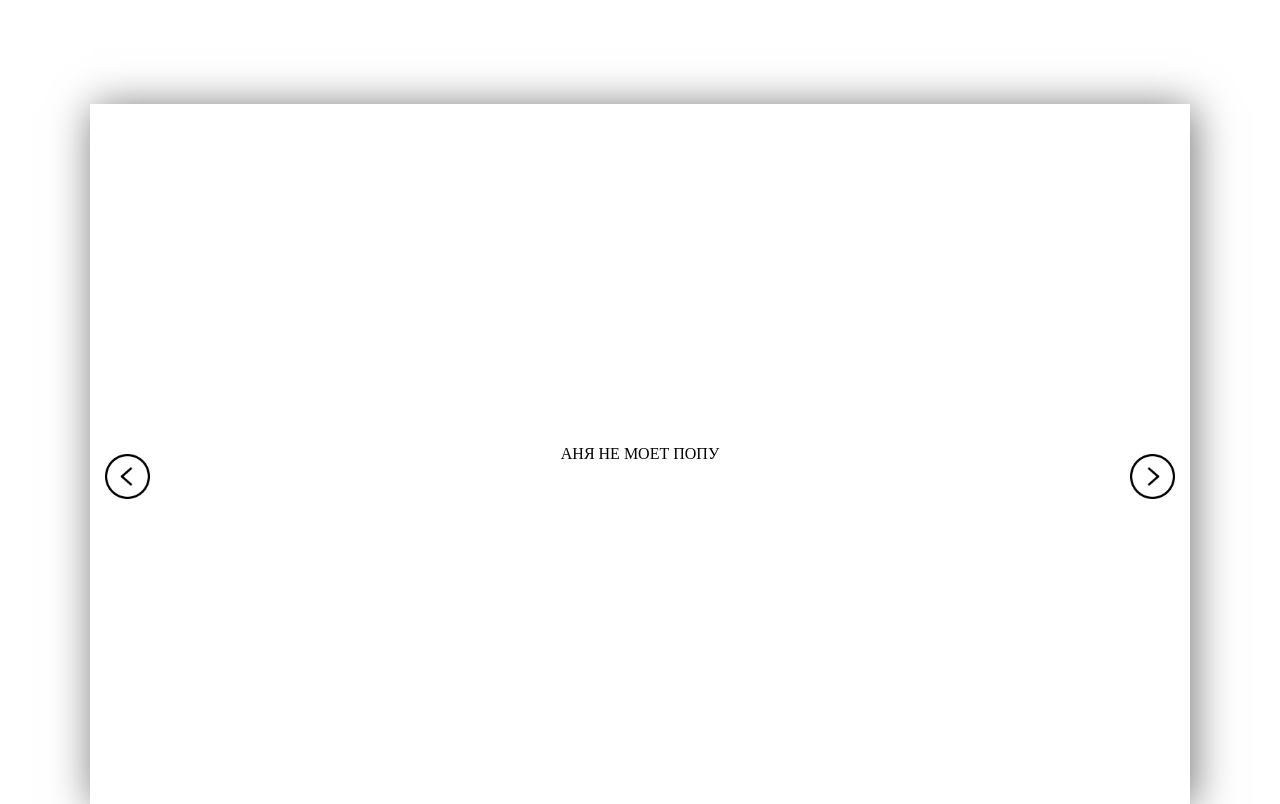
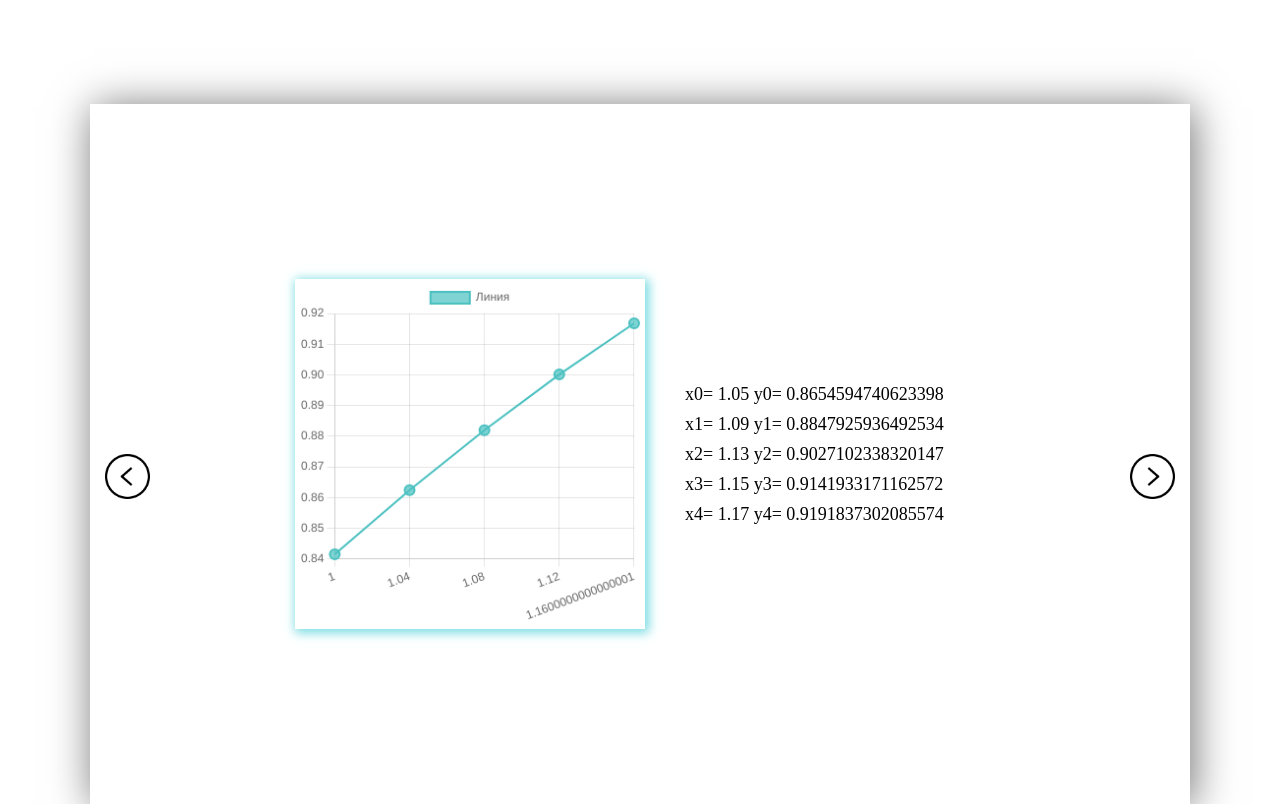
Before and after one commit to Od1nSon-1/Algorithms-JS, a plain HTML site: page Solving nonlinear equations/index.html in a window 1280 px wide. Both pictures are taken after a click on the picture 1152 px from the left and 476 px from the top of the page. Drawn offline with nearby package versions, Linux system fonts and the light colour scheme.

Commit message:
done slought

```diff
--- a/Solving nonlinear equations/app.js
+++ b/Solving nonlinear equations/app.js
@@ -1,7 +1,19 @@
 const blocks = document.querySelectorAll(".block")
 const controlls = document.querySelectorAll(".controlls")
+let ctx = document.getElementById('myChart').getContext('2d')
+let ctx2 = document.getElementById('myChart2').getContext('2d')
+let inputStep = document.getElementById("step-value")
+let xValue = document.getElementById("x-value")
+let yValue = document.getElementById("y-value")
+let btnInterpolate = document.getElementById("btn-play")
 let indexBlock = 0
 
+let ctx3 = document.getElementById('myChart3').getContext('2d')
+let resultX1 = document.getElementById("result-1")
+let resultX2 = document.getElementById("result-2")
+let resultX3 = document.getElementById("result-3")
+let resultX4 = document.getElementById("result-4")
+let resultX5 = document.getElementById("result-5")
 
 function show(index) {
 	blocks[indexBlock].classList.remove("active")
@@ -14,7 +26,7 @@ controlls.forEach((btn) => {
 		if (event.target.classList.contains("prev")) {
 			let index = indexBlock - 1
 			if (index < 0) {
-				index = blocks.length-1
+				index = blocks.length - 1
 			}
 			show(index)
 		} else if (event.target.classList.contains("next")) {
@@ -28,18 +40,6 @@ controlls.forEach((btn) => {
 })
 
 show(indexBlock)
-
-
-let ctx = document.getElementById('myChart').getContext('2d')
-let ctx2 = document.getElementById('myChart2').getContext('2d')
-
-let inputStep = document.getElementById("step-value")
-let xValue = document.getElementById("x-value")
-let yValue = document.getElementById("y-value")
-let btnInterpolate = document.getElementById("btn-play")
-
-
-
 
 btnInterpolate.onclick = function () {
 	MakeCharts()
@@ -100,11 +100,23 @@ function createChart(xArray, yArray, canvasid) {
 	})
 }
 
-function createZeroFilledArray2(length) {
+function createZeroFilledArray2(length = 0) {
 	var arr = []
 
 	for (var i = 0; i < length; i++) {
 		arr[i] = 0
+	}
+
+	return arr
+}
+function createZeroFilledArray(rows=0, cols=0) {
+	let arr = []
+
+	for (let i = 0; i < rows; i++) {
+		arr[i] = []
+		for (let j = 0; j < cols; j++) {
+			arr[i][j] = 0
+		}
 	}
 
 	return arr
@@ -145,3 +157,150 @@ function getNumbers(arr) {
 	}
 	return arr
 }
+
+let n = 0
+let coeff = createZeroFilledArray(0)
+let xValues = createZeroFilledArray2(0)
+let yValues = createZeroFilledArray2(0)
+showChart()
+
+
+
+
+
+// Next lab function
+
+function showChart() {
+	let a = 1;
+    let b = 1.2;
+    let h = 0.04
+	let xPlotPoints = createZeroFilledArray2(parseInt((b - a) / h) + 1);
+    let k = 0
+	for (let i = a; i < b; i += h)
+	{
+		xPlotPoints[k] = i
+		k++
+	}
+	n = 6
+	xValues = createZeroFilledArray2(n)
+	yValues = createZeroFilledArray2(n)
+	let cnt = 0
+	for (let i = a; Math.round(i, 3) <= b; i += h)
+	{
+		xValues[cnt] = i
+		yValues[cnt] = Math.sin(i)
+		cnt++
+	}
+
+	let yPlotPoints = createZeroFilledArray2(xPlotPoints.length)
+
+	BuildSpline(xValues, yValues, n)
+	for (let i = 0; i < xPlotPoints.length; i++)
+	{
+		yPlotPoints[i] = Interpolate(xPlotPoints[i],xValues)
+	}
+
+	let defaultTable = [1.05, 1.09, 1.13, 1.15, 1.17 ];
+	let points = []
+	for (let i = 0; i < defaultTable.length; i++)
+	{
+		points.push("x" + i + "= " + defaultTable[i] + "  " +
+			"y" + i + "= " + Interpolate(defaultTable[i],xValues) + "\n")
+	}
+	resultX1.textContent = points[0]
+	resultX2.textContent = points[1]
+	resultX3.textContent = points[2]
+	resultX4.textContent = points[3]
+	resultX5.textContent = points[4]
+
+	createChart(xPlotPoints,yPlotPoints,ctx3)
+}
+
+
+
+function SolveTriDiag(TDM, F, n) {
+	let alpha = createZeroFilledArray2(n - 1)
+	let beta = createZeroFilledArray2(n - 1)
+	let bArray = createZeroFilledArray2(n)
+	let i
+
+	alpha[0] = -TDM[2][0] / TDM[1][0]
+	beta[0] = F[0] / TDM[1][0]
+
+	for (i = 1; i < n - 1; i++) {
+		alpha[i] = -TDM[2][i] / (TDM[1][i] + TDM[0][i] * alpha[i - 1])
+		beta[i] = (F[i] - TDM[0][i] * beta[i - 1]) / (TDM[1][i] + TDM[0][i] * alpha[i - 1])
+	}
+	bArray[n - 1] = (F[n - 1] - TDM[0][n - 1] * beta[n - 2]) / (TDM[1][n - 1] + TDM[0][n - 1] * alpha[n - 2])
+
+	for (i = n - 2; i > -1; i--) {
+		bArray[i] = bArray[i + 1] * alpha[i] + beta[i]
+	}
+}
+
+function BuildSpline(xValues, yValues, n) {
+	let a = createZeroFilledArray2([n - 1])
+	let c = createZeroFilledArray2([n - 1])
+	let d = createZeroFilledArray2([n - 1])
+	let delta = createZeroFilledArray2([n - 1])
+	let h = createZeroFilledArray2([n - 1])
+	let matrix = createZeroFilledArray(3, n)
+
+	let bArray = createZeroFilledArray2(n)
+
+	let f = createZeroFilledArray2(n)
+	let x3, xn
+	if (n < 3)
+		return
+
+	x3 = xValues[2] - xValues[0]
+	xn = xValues[n - 1] - xValues[n - 3]
+
+	for (let i = 0; i < n - 1; i++) {
+		a[i] = yValues[i]
+		h[i] = xValues[i + 1] - xValues[i]
+		delta[i] = (yValues[i + 1] - yValues[i]) / h[i]
+		matrix[0][i] = i > 0 ? h[i] : x3
+		f[i] = i > 0 ? 3 * (h[i] * delta[i - 1] + h[i - 1] * delta[i]) : 0
+	}
+	matrix[1][0] = h[0]
+	matrix[2][0] = h[0]
+	for (let i = 1; i < n - 1; i++) {
+		matrix[1][i] = 2 * (h[i] + h[i - 1])
+		matrix[2][i] = h[i]
+	}
+	matrix[1][n - 1] = h[n - 2]
+	matrix[2][n - 1] = xn
+	matrix[0][n - 1] = h[n - 2]
+
+	f[0] = ((h[0] + 2 * x3) * h[1] * delta[0] + Math.pow(h[0], 2) * delta[1]) / x3
+	f[n - 1] = (Math.pow(h[n - 2], 2) * delta[n - 3] + (2 * xn + h[n - 2]) * h[n - 3] * delta[n - 2]) / xn
+
+	SolveTriDiag(matrix, f, n)
+
+	coeff = createZeroFilledArray(n - 1, n - 1)
+	let j
+	for (j = 0; j < n - 1; j++) {
+		d[j] = (bArray[j + 1] + bArray[j] - 2 * delta[j]) / (h[j] * h[j])
+		c[j] = 2 * (delta[j] - bArray[j]) / h[j] - (bArray[j + 1] - delta[j]) / h[j]
+
+		coeff[j][0] = a[j]
+		coeff[j][1] = bArray[j]
+		coeff[j][2] = c[j]
+		coeff[j][3] = d[j]
+	}
+}
+
+ function Interpolate(x,xArrayValues)
+{
+    let i = 0
+
+	 while (xArrayValues[i] < x)
+		i++
+	if (i > 0)
+		i--
+	return coeff[i][0] + coeff[i][1] *
+		(x - xArrayValues[i]) + coeff[i][2] * Math.pow(x - xArrayValues[i], 2) +
+		coeff[i][3] * Math.pow(x - xArrayValues[i], 3)
+
+}
--- a/Solving nonlinear equations/index.html
+++ b/Solving nonlinear equations/index.html
@@ -39,7 +39,20 @@
 					<button id="btn-play">Интерполировать!</button>
 				</div>
 			</div>
-			<div class="block">АНЯ НЕ МОЕТ ПОПУ </div>
+			<div class="block">
+				<div class="block__inner">
+					<div class="block__chart">
+						<canvas id="myChart3" width="200" height="200"></canvas>
+					</div>
+					<div class="block__output">
+						<p id="result-1"></p>
+						<p id="result-2"></p>
+						<p id="result-3"></p>
+						<p id="result-4"></p>
+						<p id="result-5"></p>
+					</div>
+				</div>
+			</div>
 			<div> <img src="./image/arrow-right.png" alt="" class="next controlls"></div>
 			<div><img src="./image/arrow-right.png" alt="" class="prev controlls"></div>
 		</div>
--- a/Solving nonlinear equations/style.css
+++ b/Solving nonlinear equations/style.css
@@ -109,13 +109,11 @@ legend {
   display: block;
 }
 
-
 .container {
   width: 100%;
   height: 100%;
   position: relative;
 }
-
 
 .slider {
   box-shadow: 3px 3px 40px 0px #727272;
@@ -135,13 +133,12 @@ legend {
   transform: translate(-50%, -50%);
   opacity: 0;
   z-index: 1;
-	transition: opacity 1s ease;
+  transition: opacity 0.7s ease;
 }
 
 .block.active {
   opacity: 1;
 }
-
 
 .controlls {
   position: absolute;
@@ -157,17 +154,6 @@ legend {
   transform: rotate(180deg);
   left: 15px;
 }
-
-
-
-
-
-
-
-
-
-
-
 
 #myChart {
   box-shadow: 2px 2px 10px 2px rgb(120, 220, 225);
@@ -195,3 +181,23 @@ legend {
   justify-content: center;
   font-size: 18px;
 }
+
+.block__inner {
+  display: flex;
+  justify-content: center;
+  align-items: center;
+  column-gap: 40px;
+}
+
+#myChart3 {
+  box-shadow: 2px 2px 10px 2px rgb(120, 220, 225);
+  padding: 3px;
+  width: 350px;
+  height: 350px;
+}
+
+.block__output {
+  width: 300px;
+  font-size: 18px;
+  line-height: 30px;
+}
```
Lines whose indentation alone changed are shown as unchanged.
